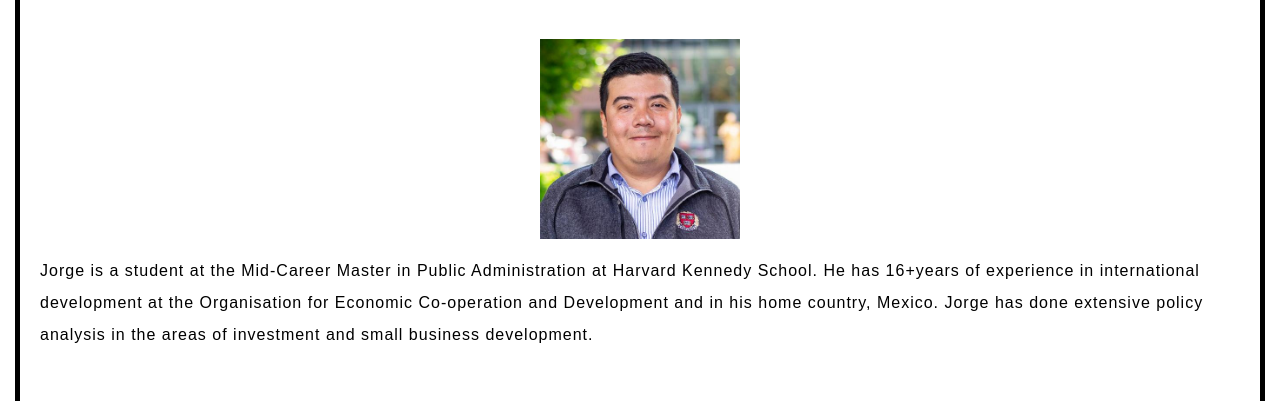
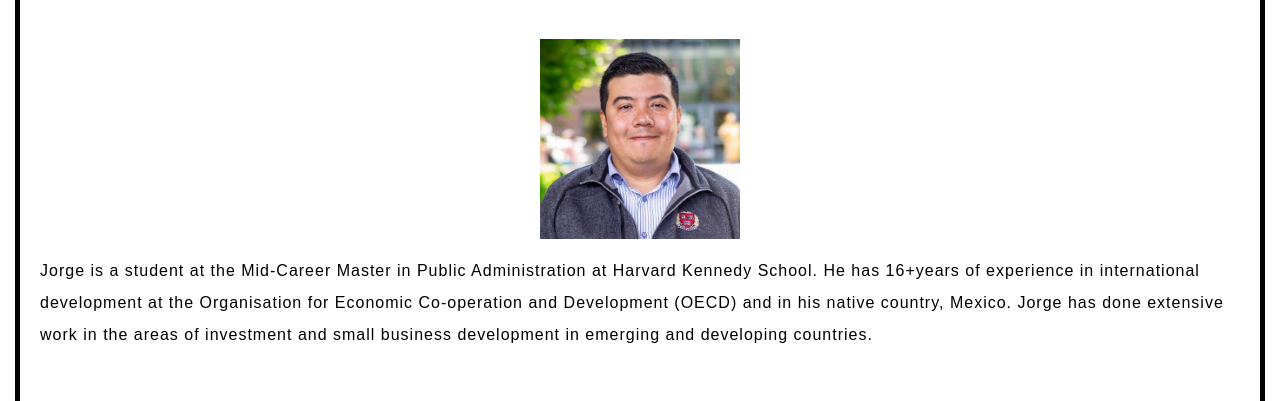
Before and after one commit to jjensen1212/FDI-Project, a plain HTML site: page our-team/index.html in a window 1280 px wide. Shown: the part 264-665 px from the top of the page. Drawn offline with Linux system fonts and the light colour scheme.

Commit message:
Jorges last changes

```diff
--- a/our-team/index.html
+++ b/our-team/index.html
@@ -13,7 +13,7 @@
 
         <img src="../images/JorgeGalvez.jpeg" width="200px" height="200px"/>
 
-        <p>Jorge is a student at the Mid-Career Master in Public Administration at Harvard Kennedy School. He has 16+years of experience in international development at the Organisation for Economic Co-operation and Development and in his home country, Mexico. Jorge has done extensive policy analysis in the areas of investment and small business development.</p>
+        <p>Jorge is a student at the Mid-Career Master in Public Administration at Harvard Kennedy School. He has 16+years of experience in international development at the Organisation for Economic Co-operation and Development (OECD) and in his native country, Mexico. Jorge has done extensive work in the areas of investment and small business development in emerging and developing countries.</p>
 
 
         <h3>Justin Jensen</h3>
```
Also changed, not shown: Main_sources/index.html (+1 -1 lines).
